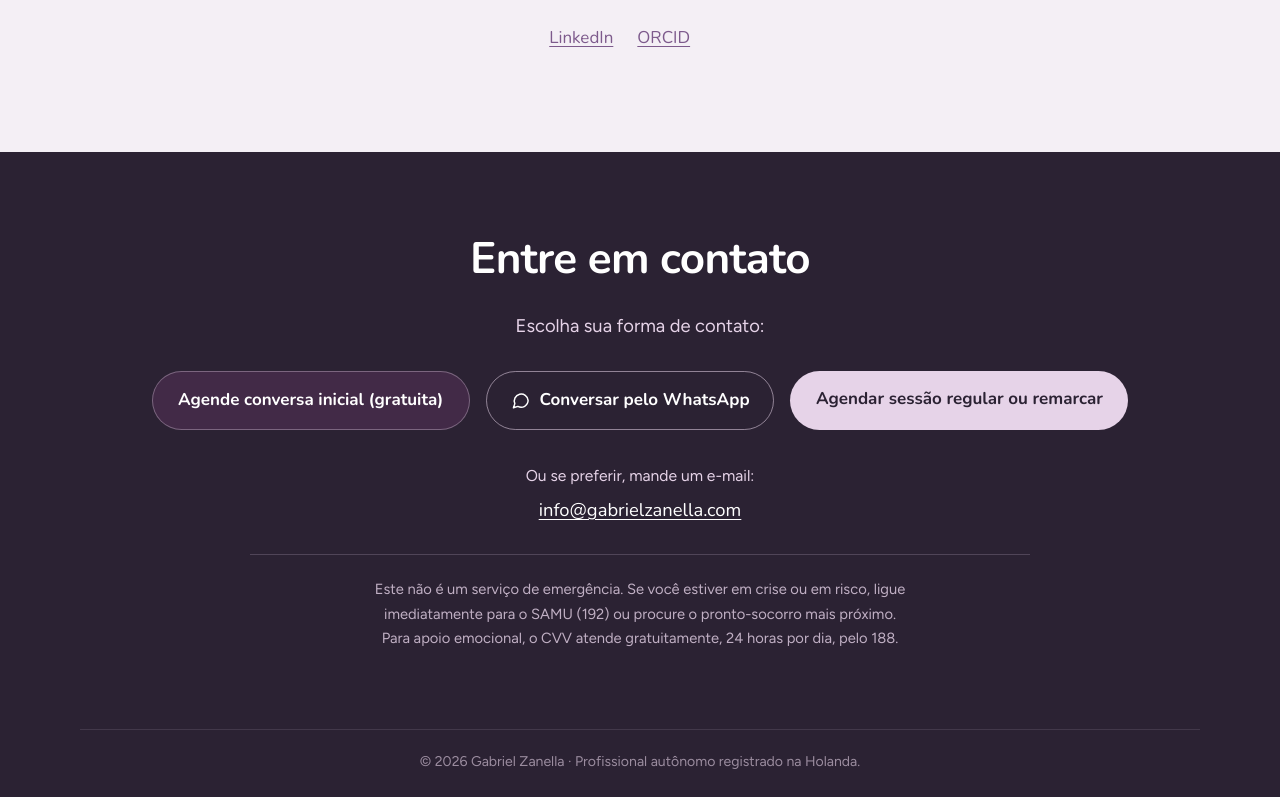
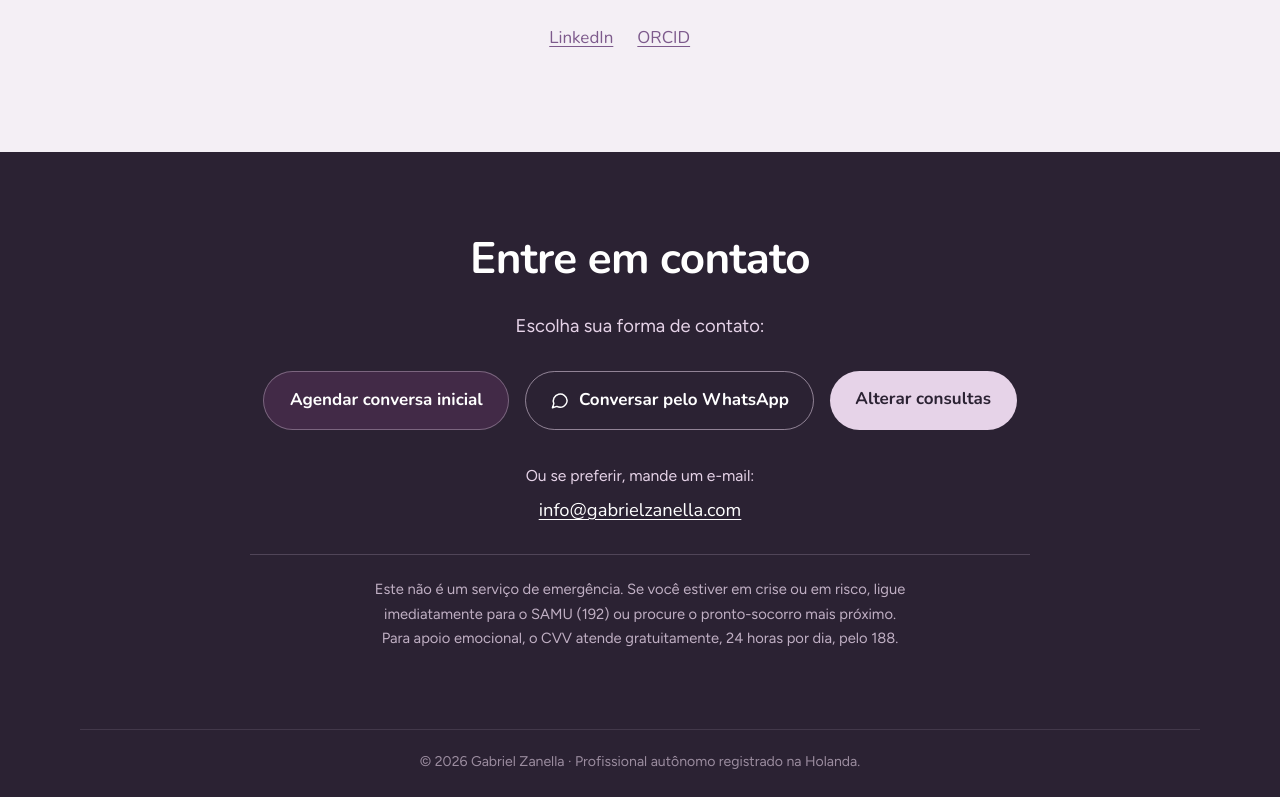
Before and after one commit to gabzanella/GabrielZanella, a plain HTML site: page index.html in a window 1280 px wide. Shown: the part 3848-4645 px from the top of the page. Drawn offline with nearby package versions, Linux system fonts and the light colour scheme.

Commit message:
Rename contact buttons, open WhatsApp without a pre-typed message
Co-Authored-By: Claude Opus 5.5 <noreply@anthropic.com>
Claude-Session: https://claude.ai/code/session_01Rs266d4MXD3L4zqxAaLxSw

```diff
--- a/index.html
+++ b/index.html
@@ -45,7 +45,7 @@
       <h1><span class="h1-lead">Terapia online</span> <span class="h1-rest">Atendimentos em saúde mental</span></h1>
       <p class="lede"><span class="d-only">Sessões online individuais, com técnicas baseadas em evidências de TCC, ACT e Terapia de Esquemas.</span><span class="m-only">Sessões online individuais, baseadas em TCC, ACT e Terapia de Esquemas.</span></p>
       <div class="actions"><a class="btn btn-light" href="https://calendly.com/gabrielzanella/intake" target="_blank" rel="noopener">Agende conversa inicial (gratuita)</a>
-        <a class="btn btn-wa d-only" href="https://wa.me/5551994237945?text=Ol%C3%A1%2C%20Gabriel!%20Gostaria%20de%20saber%20mais%20sobre%20as%20sess%C3%B5es." target="_blank" rel="noopener"><svg viewBox="0 0 24 24" fill="none" stroke="currentColor" stroke-width="1.8" stroke-linecap="round" stroke-linejoin="round" aria-hidden="true"><path d="M21 11.5a8.5 8.5 0 0 1-12.6 7.4L3 20.5l1.7-5A8.5 8.5 0 1 1 21 11.5z"></path></svg>Conversar pelo WhatsApp</a>
+        <a class="btn btn-wa d-only" href="https://wa.me/5551994237945" target="_blank" rel="noopener"><svg viewBox="0 0 24 24" fill="none" stroke="currentColor" stroke-width="1.8" stroke-linecap="round" stroke-linejoin="round" aria-hidden="true"><path d="M21 11.5a8.5 8.5 0 0 1-12.6 7.4L3 20.5l1.7-5A8.5 8.5 0 1 1 21 11.5z"></path></svg>Conversar pelo WhatsApp</a>
       </div>
     </div>
   </div>
@@ -242,9 +242,9 @@
       <h2><span class="d-only">Entre em contato</span><span class="m-only">Contato</span></h2>
       <p class="intro">Escolha sua forma de contato:</p>
       <div class="contact-m">
-        <a class="btn btn-aub" href="https://calendly.com/gabrielzanella/intake" target="_blank" rel="noopener">Agende conversa inicial (gratuita)</a>
-        <a class="btn btn-wa" href="https://wa.me/5551994237945?text=Ol%C3%A1%2C%20Gabriel!%20Gostaria%20de%20saber%20mais%20sobre%20as%20sess%C3%B5es." target="_blank" rel="noopener"><svg viewBox="0 0 24 24" fill="none" stroke="currentColor" stroke-width="1.8" stroke-linecap="round" stroke-linejoin="round" aria-hidden="true"><path d="M21 11.5a8.5 8.5 0 0 1-12.6 7.4L3 20.5l1.7-5A8.5 8.5 0 1 1 21 11.5z"></path></svg>Conversar pelo WhatsApp</a>
-        <a class="btn btn-light" href="mailto:info@gabrielzanella.com?subject=Agendar%20sess%C3%A3o%20regular">Agendar sessão regular ou remarcar</a>
+        <a class="btn btn-aub" href="https://calendly.com/gabrielzanella/intake" target="_blank" rel="noopener">Agendar conversa inicial</a>
+        <a class="btn btn-wa" href="https://wa.me/5551994237945" target="_blank" rel="noopener"><svg viewBox="0 0 24 24" fill="none" stroke="currentColor" stroke-width="1.8" stroke-linecap="round" stroke-linejoin="round" aria-hidden="true"><path d="M21 11.5a8.5 8.5 0 0 1-12.6 7.4L3 20.5l1.7-5A8.5 8.5 0 1 1 21 11.5z"></path></svg>Conversar pelo WhatsApp</a>
+        <a class="btn btn-light" href="mailto:info@gabrielzanella.com?subject=Alterar%20consulta">Alterar consultas</a>
         <p>Ou se preferir, mande um e-mail:<br><a class="email" href="mailto:info@gabrielzanella.com">info@gabrielzanella.com</a></p>
       </div>
       <p class="crisis">Este não é um serviço de emergência. Se você estiver em crise ou em risco, ligue imediatamente para o SAMU (192) ou procure o pronto-socorro mais próximo. Para apoio emocional, o CVV atende gratuitamente, 24 horas por dia, pelo 188.</p>
```
